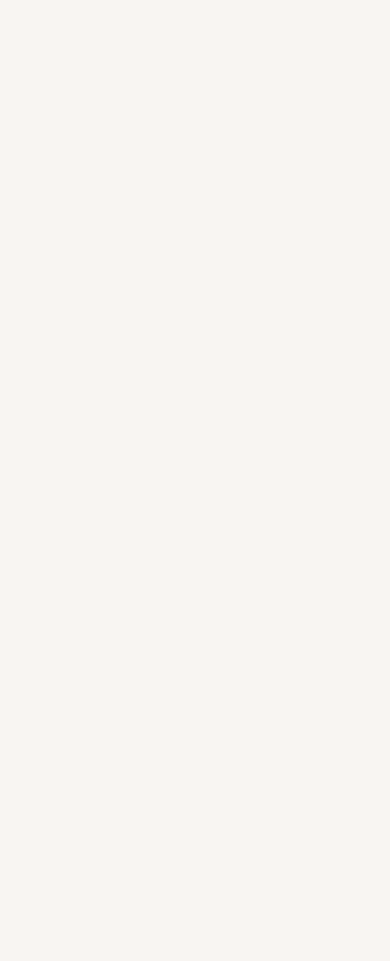
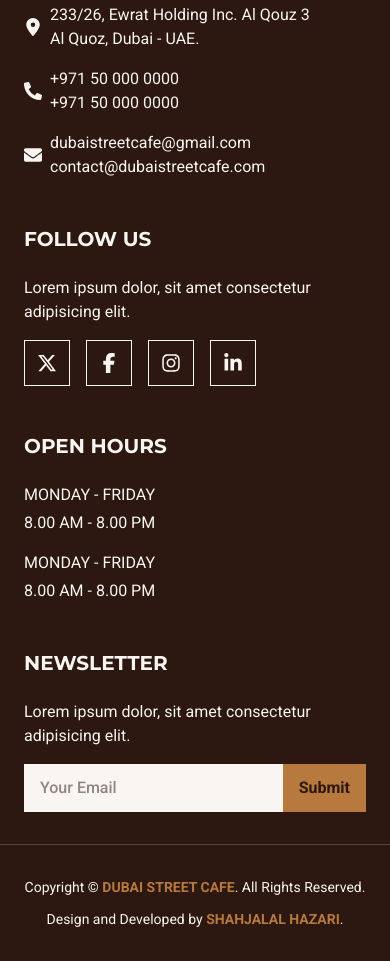
Before and after one commit to shahjalalhazari/Dubai-Street-Cafe, a Next.js app: page / in a window 390 px wide. Shown: the part 4020-4981 px from the top of the page. Before the commit the page ends 3846 px from the top, so only its background shows below. Built offline with nearby package versions, Linux system fonts and the light colour scheme.

Commit message:
Responsive footer added.

```diff
--- a/src/app/globals.css
+++ b/src/app/globals.css
@@ -56,7 +56,7 @@
 /* 💻 DESKTOP */
 @media (min-width: 1024px) {
   .section-container {
-    margin: 96px 156px 0;
+    margin: 96px 160px 0;
   }
 }
 
--- a/src/app/layout.js
+++ b/src/app/layout.js
@@ -1,6 +1,7 @@
 import { pageMetadata } from "@/lib/metadata";
 import "./globals.css";
 import { Roboto, Montserrat } from "next/font/google";
+import Footer from "@/component/shared/footer/Footer";
 
 const roboto = Roboto({
   subsets: ["latin"],
@@ -24,6 +25,7 @@
     <html lang="en">
       <body className={`${roboto.variable} ${montserrat.variable} antialiased`}>
         {children}
+        <Footer />
       </body>
     </html>
   );
--- /dev/null
+++ b/src/component/shared/footer/Footer.jsx
@@ -0,0 +1,142 @@
+import Image from 'next/image';
+import Link from 'next/link';
+import React from 'react';
+import { FaEnvelope, FaPhoneAlt } from 'react-icons/fa';
+import { FaFacebookF, FaInstagram, FaLinkedinIn, FaLocationDot, FaXTwitter } from 'react-icons/fa6';
+
+const Footer = () => {
+  // STYLE CLASSES
+  const styles = {
+    footer: "section-with-top-shape bg-(--dark) text-(--background) body-text mt-16 md:mt-20 lg:mt-24",
+
+    topPart: "grid md:grid-cols-2 lg:grid-cols-4 gap-12 px-6 md:px-10 lg:px-14 pt-16 md:pt-20 lg:pt-24 pb-8 md:pb-10 lg:pb-12",
+    footerColumn: "space-y-6",
+    footerContent: "space-y-4",
+
+    heading: "font-bold leading-tight heading text-xl uppercase",
+    contactInfo: "flex gap-2 items-center",
+
+    socialMedia: "flex gap-4 text-xl",
+    smIcon: "p-3 border border-(--background) transition-all duration-700 ease-in-out hover:bg-(--background) hover:text-(--dark)",
+
+    newsletterForm: "w-full flex",
+    formEmail: "bg-(--background) text-(--dark) px-4 py-3 font-medium w-full outline-none",
+    submitBtn: "bg-(--primary) text-(--dark) font-semibold hover:font-bold px-4 py-3",
+
+    bottomPart: "border-t border-(--background)/20 px-6 py-8 text-sm text-center space-y-3",
+  };
+  return (
+    <footer className={styles.footer}>
+
+      {/* TOP PART */}
+      <div className={styles.topPart}>
+
+        {/* COLUMN - 1; CONTACT INFO */}
+        <div className={styles.footerColumn}>
+          {/* HEADING */}
+          <h3 className={styles.heading}>Get In Touch</h3>
+
+          {/* CONTENT */}
+          <div className={styles.footerContent}>
+            {/* ADDRESS */}
+            <div className={styles.contactInfo}>
+              <FaLocationDot className="text-lg" />
+              <p>233/26, Ewrat Holding Inc. Al Qouz 3 <br /> Al Quoz, Dubai - UAE.</p>
+            </div>
+
+            {/* PHONE NUMBER */}
+            <div className={styles.contactInfo}>
+              <FaPhoneAlt className="text-lg" />
+              <p className='flex flex-col gap-1'>
+                +971 50 000 0000<br/> +971 50 000 0000
+              </p>
+            </div>
+
+            {/* EMAIL */}
+            <div className={styles.contactInfo}>
+              <FaEnvelope className="text-lg" />
+              <p>dubaistreetcafe@gmail.com <br />contact@dubaistreetcafe.com</p>
+            </div>
+          </div>
+        </div>
+
+
+        {/* COLUMN - 2; SOCIAL MEDIA */}
+        <div className={styles.footerColumn}>
+          {/* HEADING */}
+          <h3 className={styles.heading}>Follow Us</h3>
+
+          {/* CONTENT */}
+          <div className={styles.footerContent}>
+            <p>Lorem ipsum dolor, sit amet consectetur adipisicing elit.</p>
+
+            {/* SOCIAL MEDIA ICONS */}
+            <div className={styles.socialMedia}>
+              <Link href={"/"} target='_blank' className={styles.smIcon}>
+                <FaXTwitter />
+              </Link>
+              <Link href={"/"} target='_blank' className={styles.smIcon}>
+                <FaFacebookF />
+              </Link>
+              <Link href={"/"} target='_blank' className={styles.smIcon}>
+                <FaInstagram />
+              </Link>
+              <Link href={"/"} target='_blank' className={styles.smIcon}>
+                <FaLinkedinIn />
+              </Link>
+            </div>
+          </div>
+        </div>
+
+
+        {/* COLUMN - 3; SHOP TIMIMG */}
+        <div className={styles.footerColumn}>
+          {/* HEADING */}
+          <h3 className={styles.heading}>Open Hours</h3>
+
+          {/* CONTENT */}
+          <div className={styles.footerContent}>
+            <div className="uppercase space-y-1">
+              <p>Monday - Friday</p>
+              <p>8.00 AM - 8.00 PM</p>
+            </div>
+            <div className="uppercase space-y-1">
+              <p>Monday - Friday</p>
+              <p>8.00 AM - 8.00 PM</p>
+            </div>
+          </div>
+        </div>
+
+
+        {/* COLUMN - 4; NEWSLETTER */}
+        <div className={styles.footerColumn}>
+          {/* HEADING */}
+          <h3 className={styles.heading}>Newsletter</h3>
+
+          {/* CONTENT */}
+          <div className={styles.footerContent}>
+            <p>Lorem ipsum dolor, sit amet consectetur adipisicing elit.</p>
+            <form className={styles.newsletterForm}>
+              <input
+                type="email"
+                name="newsletter-email"
+                id="newsletter-email"
+                className={styles.formEmail}
+                placeholder='Your Email'
+              />
+              <input type="submit" value="Submit" className={styles.submitBtn} />
+            </form>
+        </div>
+        </div>
+      </div>
+
+      {/* BOTTOM PART */}
+      <div className={styles.bottomPart}>
+        <p>Copyright © <span className='text-(--primary) font-semibold'>DUBAI STREET CAFE</span>. All Rights Reserved.</p>
+        <p>Design and Developed by <Link href={"https://github.com/shahjalalhazari"} className='text-(--primary) font-semibold hover:underline'>SHAHJALAL HAZARI</Link>.</p>
+      </div>
+    </footer>
+  );
+};
+
+export default Footer;
```
